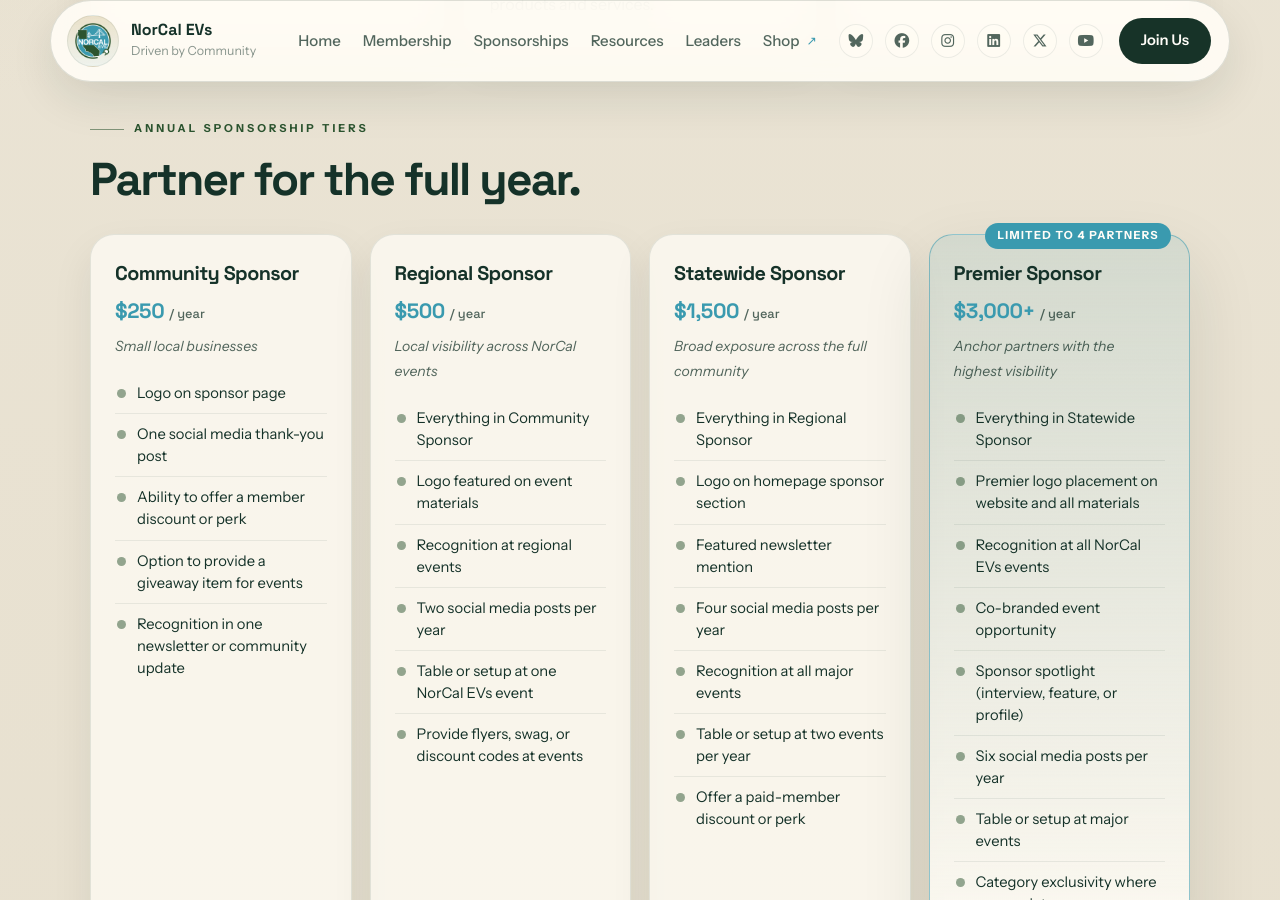
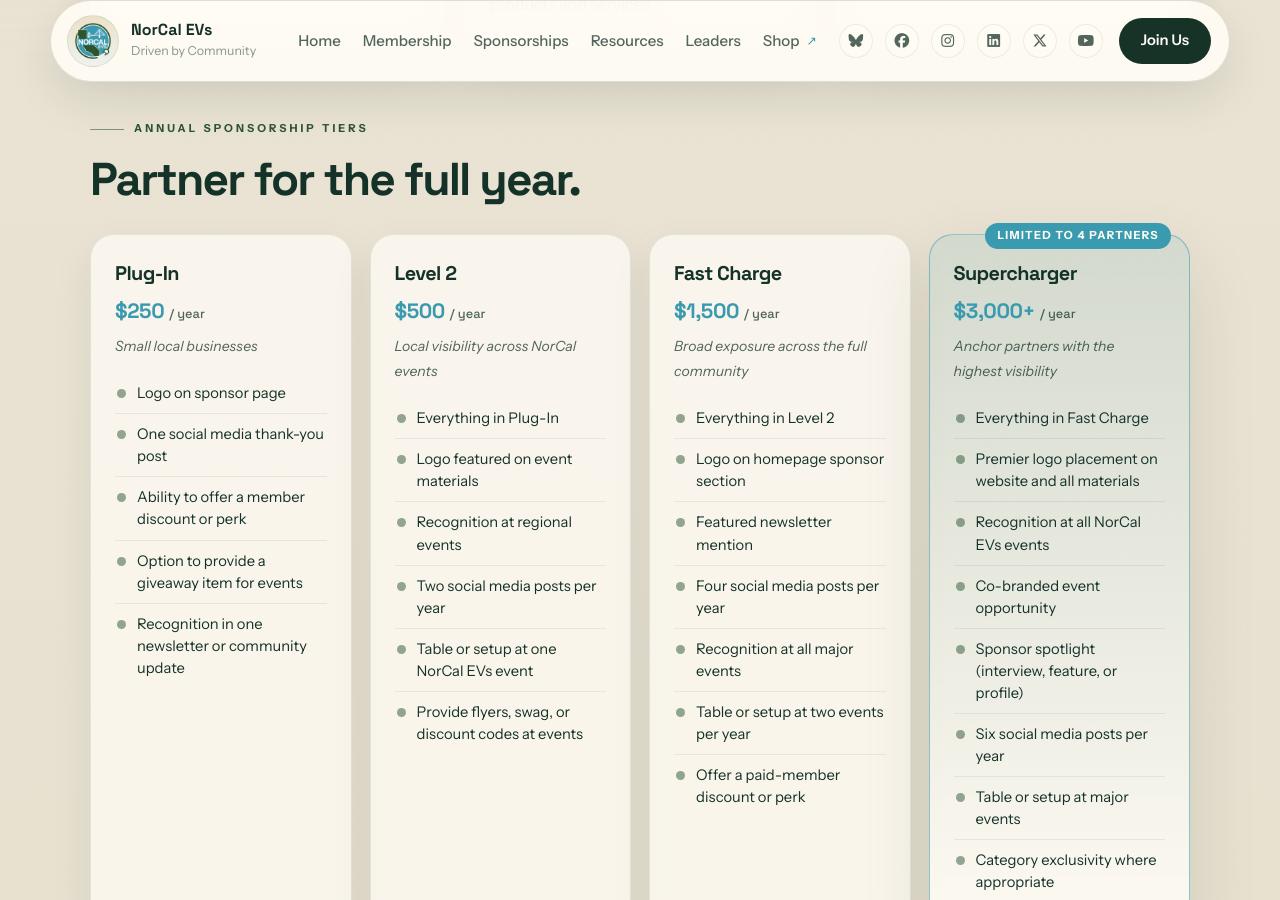
Before and after one commit to ZakWinnick/NorCalEVs, a Jekyll site: the page built from sponsorships.md, in a window 1280 px wide and 900 px high, scrolled down 1108 px. Built offline with Jekyll 4.4.1, drawn with Linux system fonts in a browser that asks for light colours; a script that is not in the unit is left out.

Commit message:
Rename sponsorship tiers to EV charging levels
Annual sponsorship tiers renamed: Community→Plug-In, Regional→Level 2,
Statewide→Fast Charge, Premier→Supercharger. Updated cross-references and
docs accordingly.

Co-Authored-By: Claude Opus 4.8 (1M context) <noreply@anthropic.com>
Claude-Session: https://claude.ai/code/session_015ApS1qVvovkp3b6G8dsYaf

```diff
--- a/_data/sponsors.yml
+++ b/_data/sponsors.yml
@@ -1,8 +1,8 @@
 # Community sponsors rendered on the homepage "Our Sponsors" section.
 # Optional tier field groups logos by sponsorship level for sizing:
-#   tier: 1  ->  $3,000+  (Premier, largest logos)
-#   tier: 2  ->  $1,500   (Statewide, medium logos)
-#   tier: 3  ->  $500      (smaller logos)
+#   tier: 1  ->  $3,000+  (Supercharger, largest logos)
+#   tier: 2  ->  $1,500   (Fast Charge, medium logos)
+#   tier: 3  ->  $500      (Level 2, smaller logos)
 # Sponsors with no tier render in the standard grid. Set real tiers as
 # sponsorship levels are confirmed; do not invent a level you cannot verify.
 - name: Unplugged Performance
--- a/sponsorships.md
+++ b/sponsorships.md
@@ -36,7 +36,7 @@ page_class: "sponsorships-page"
     <h2 class="section-title">Partner for the full year.</h2>
     <div class="spon-tier-grid">
         <div class="spon-tier-card">
-            <h3>Community Sponsor</h3>
+            <h3>Plug-In</h3>
             <div class="spon-price">$250 <span>/ year</span></div>
             <p class="spon-tier-for">Small local businesses</p>
             <ul>
@@ -48,11 +48,11 @@ page_class: "sponsorships-page"
             </ul>
         </div>
         <div class="spon-tier-card">
-            <h3>Regional Sponsor</h3>
+            <h3>Level 2</h3>
             <div class="spon-price">$500 <span>/ year</span></div>
             <p class="spon-tier-for">Local visibility across NorCal events</p>
             <ul>
-                <li>Everything in Community Sponsor</li>
+                <li>Everything in Plug-In</li>
                 <li>Logo featured on event materials</li>
                 <li>Recognition at regional events</li>
                 <li>Two social media posts per year</li>
@@ -61,11 +61,11 @@ page_class: "sponsorships-page"
             </ul>
         </div>
         <div class="spon-tier-card">
-            <h3>Statewide Sponsor</h3>
+            <h3>Fast Charge</h3>
             <div class="spon-price">$1,500 <span>/ year</span></div>
             <p class="spon-tier-for">Broad exposure across the full community</p>
             <ul>
-                <li>Everything in Regional Sponsor</li>
+                <li>Everything in Level 2</li>
                 <li>Logo on homepage sponsor section</li>
                 <li>Featured newsletter mention</li>
                 <li>Four social media posts per year</li>
@@ -76,11 +76,11 @@ page_class: "sponsorships-page"
         </div>
         <div class="spon-tier-card spon-tier-highlight">
             <span class="spon-badge">Limited to 4 Partners</span>
-            <h3>Premier Sponsor</h3>
+            <h3>Supercharger</h3>
             <div class="spon-price">$3,000+ <span>/ year</span></div>
             <p class="spon-tier-for">Anchor partners with the highest visibility</p>
             <ul>
-                <li>Everything in Statewide Sponsor</li>
+                <li>Everything in Fast Charge</li>
                 <li>Premier logo placement on website and all materials</li>
                 <li>Recognition at all NorCal EVs events</li>
                 <li>Co-branded event opportunity</li>
```
Also changed, not shown: CLAUDE.md (+1 -1 lines).
